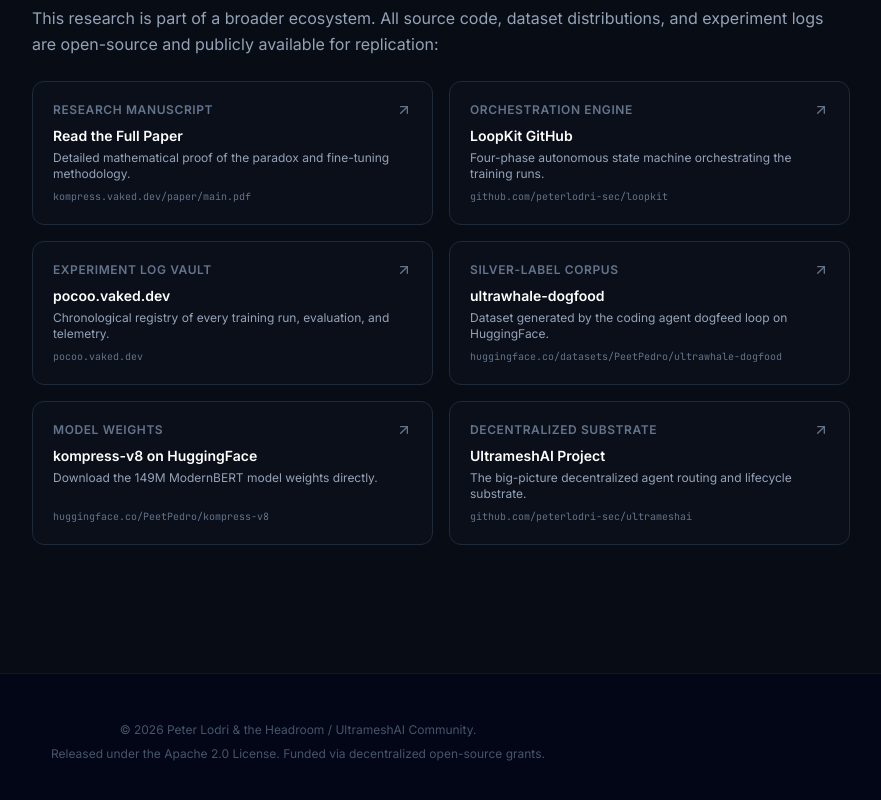
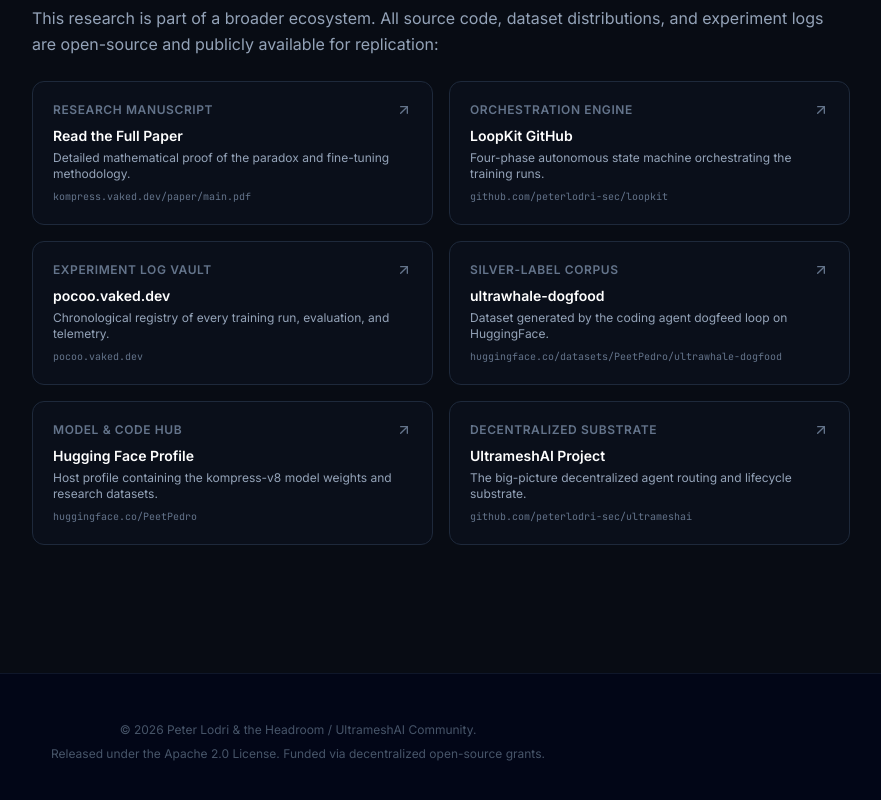
Before and after one commit to peterlodri-sec/proposal.vaked.dev, a plain HTML site: page index.html in a window 1280 px wide. Shown: the part 6545-7345 px from the top of the page, without its empty margins (342-1223 px from the left). Drawn offline with nearby package versions, Linux system fonts and the light colour scheme; no server answers.

Commit message:
docs: update Hugging Face card to point to profile

```diff
--- a/index.html
+++ b/index.html
@@ -776,17 +776,17 @@
                         <span class="text-[10px] text-slate-500 font-mono">huggingface.co/datasets/PeetPedro/ultrawhale-dogfood</span>
                     </a>
 
-                    <!-- Model Checkpoint -->
-                    <a href="https://huggingface.co/PeetPedro/kompress-v8" target="_blank" class="p-5 bg-slate-900/30 hover:bg-slate-900/60 border border-slate-800 hover:border-brand-cyan/30 rounded-xl transition-all group flex flex-col justify-between h-36">
+                    <!-- Hugging Face Profile -->
+                    <a href="https://huggingface.co/PeetPedro" target="_blank" class="p-5 bg-slate-900/30 hover:bg-slate-900/60 border border-slate-800 hover:border-brand-cyan/30 rounded-xl transition-all group flex flex-col justify-between h-36">
                         <div>
                             <div class="flex justify-between items-start mb-2">
-                                <span class="text-xs font-semibold uppercase tracking-wider text-slate-500">Model Weights</span>
+                                <span class="text-xs font-semibold uppercase tracking-wider text-slate-500">Model & Code Hub</span>
                                 <i data-lucide="arrow-up-right" class="w-4 h-4 text-slate-500 group-hover:text-brand-cyan transition-colors"></i>
                             </div>
-                            <h4 class="font-semibold text-white group-hover:text-brand-cyan transition-colors text-sm">kompress-v8 on HuggingFace</h4>
-                            <p class="text-xs text-slate-400 mt-1">Download the 149M ModernBERT model weights directly.</p>
+                            <h4 class="font-semibold text-white group-hover:text-brand-cyan transition-colors text-sm">Hugging Face Profile</h4>
+                            <p class="text-xs text-slate-400 mt-1">Host profile containing the kompress-v8 model weights and research datasets.</p>
                         </div>
-                        <span class="text-[10px] text-slate-500 font-mono">huggingface.co/PeetPedro/kompress-v8</span>
+                        <span class="text-[10px] text-slate-500 font-mono">huggingface.co/PeetPedro</span>
                     </a>
 
                     <!-- UltrameshAI -->
```
